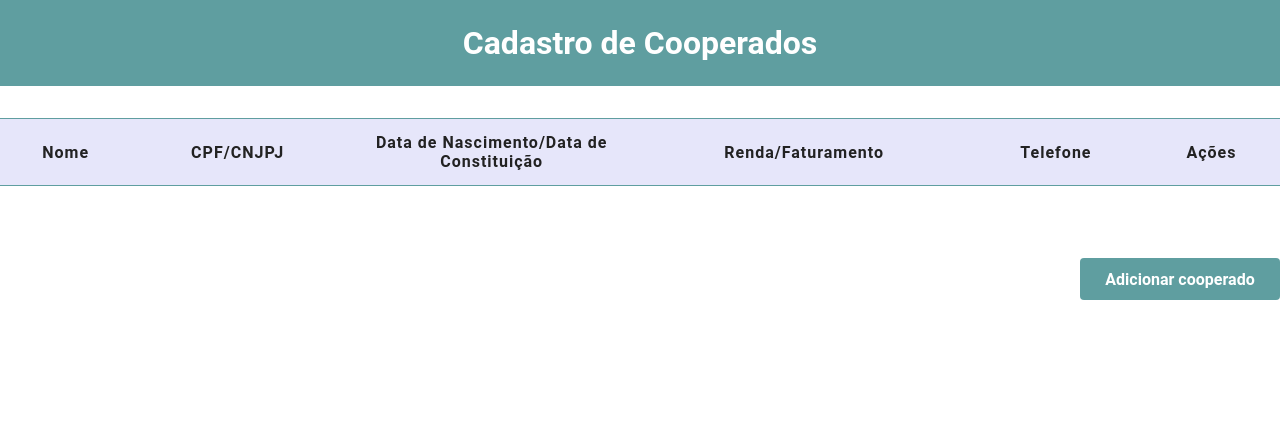
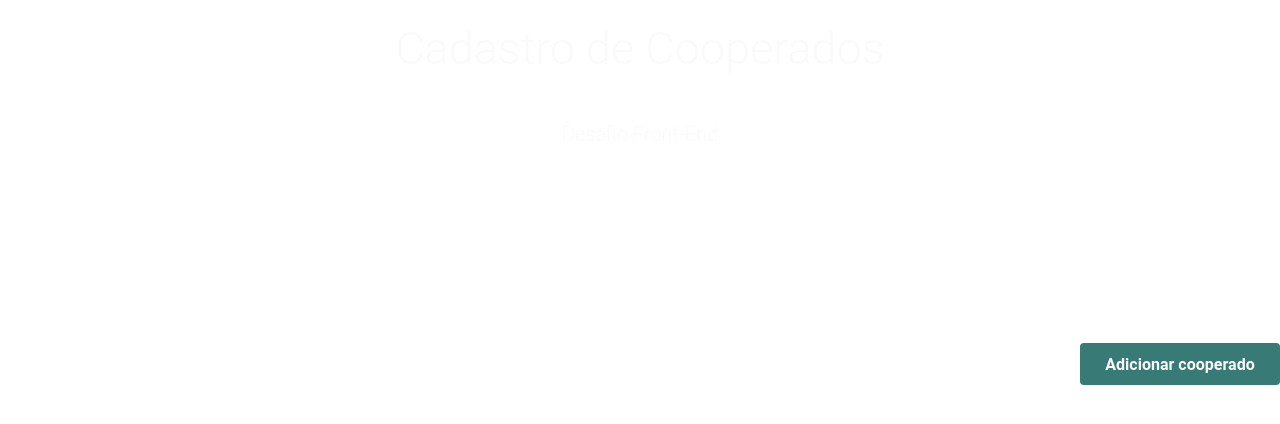
Before and after one commit to nicolyyy/desafio-cooperados, a React (Create React App) app: page / in a window 1280 px wide. Shown: the top 424 px of the page. Built offline with nearby package versions, Linux system fonts and the light colour scheme.

Commit message:
feat: adjusments on styles components

```diff
--- a/src/components/AddCooperativeMember/styles.ts
+++ b/src/components/AddCooperativeMember/styles.ts
@@ -1,4 +1,4 @@
-import styled from "styled-components"
+import styled from "styled-components";
 
 export const Box = styled.div`
   margin: 24px 0;
@@ -11,12 +11,13 @@ export const Box = styled.div`
 
 export const Button = styled.button`
   width: 100%;
-  height: 40px;
-  color: #333;
-  border: 1px solid #dcdce6;
+  height: 45px;
+  color: #fafafa;
+  border: 1px solid #377A76;
   border-radius: 8px;
   padding: 0 24px;
   margin: 8px 0;
+  background-color: #377A76;
 `;
 
 export const Content = styled.div`
@@ -40,16 +41,28 @@ export const Content = styled.div`
 export const Form = styled.form`
   width: 100%;
   max-width: 500px;
-  background-color: cadetblue;
+  background-color:  rgba(255,255,255,0.2);
   padding: 24px;
   border-radius: 4px;
+  margin-top: 32px;
 `;
 
 export const Label = styled.label`
-  color: #333;
+  color: #ffff;
   margin: 15px 0;
 `;
 
+export const RadioButtonContainer = styled.div`
+  display: inline-flex;
+  align-items: center;
+  align-content: center;
+
+  > label{
+    margin: 0  10px;
+  }
+`;
+
 export const RadioButton = styled.input`
-  width: 10px;
+  width: 15px;
+  display: inline;
 `;
--- a/src/components/CooperativeMemberList/index.tsx
+++ b/src/components/CooperativeMemberList/index.tsx
@@ -1,7 +1,9 @@
 import { useState } from "react";
+
 import { CooperativeMember } from "../../types/CooperativeMember";
 import { CooperativeMemberViewModal } from "../CooperativeMemberViewModal";
-import { Button, Table, Td } from "./styles";
+
+import { Button, ButtonsContainer, Table, Td, Th, Tr } from "./styles";
 
 type Props = {
   list: CooperativeMember[];
@@ -34,23 +36,23 @@ export const CooperativeMemberList = (props: Props) => {
   return (
     <>
       <Table>
-        <tr>
-          <Td>Nome</Td>
-          <Td>CPF/CNJPJ</Td>
-          <Td>Data de Nascimento/Data de Constituição</Td>
-          <Td>Renda/Faturamento</Td>
-          <Td>Telefone</Td>
-          <Td>Ações</Td>
-        </tr>
+        <Tr>
+          <Th>Nome</Th>
+          <Th>CPF/CNPJ</Th>
+          <Th>Data de Nascimento/Data de Constituição</Th>
+          <Th>Renda/Faturamento</Th>
+          <Th>Telefone</Th>
+          <Th>Ações</Th>
+        </Tr>
         {list.map((cooperativeMember) => {
           return (
-            <tr key={cooperativeMember.id}>
+            <Tr key={cooperativeMember.id}>
               <Td>{`${cooperativeMember.name}`}</Td>
               <Td>{`${cooperativeMember.identificationNumber}`}</Td>
               <Td>{`${cooperativeMember.birthDate}`}</Td>
               <Td>{`${cooperativeMember.income}`}</Td>
               <Td>{`${cooperativeMember.phoneNumber}`}</Td>
-              <Td>
+              <ButtonsContainer>
                 <ActionButtonComponent
                   label="Visualizar"
                   onClick={() =>
@@ -65,8 +67,8 @@ export const CooperativeMemberList = (props: Props) => {
                   label="Deletar"
                   onClick={() => onHandleDelete(cooperativeMember)}
                 />
-              </Td>
-            </tr>
+              </ButtonsContainer>
+            </Tr>
           );
         })}
       </Table>
--- a/src/components/CooperativeMemberList/styles.ts
+++ b/src/components/CooperativeMemberList/styles.ts
@@ -1,30 +1,60 @@
 import styled from "styled-components";
 
 export const Table = styled.table`
-  border-collapse: collapse;
+  text-align: left;
+  overflow: hidden;
+  width: 80%;
+  margin: 32px 0;
+  display: table;
   width: 100%;
-  margin: 32px 0;
+  border-radius: 10px;
+`;
+
+export const ButtonsContainer = styled.div`
+ display: flex;
+ flex-direction: column;
+ align-items: center;
+
+`
+
+export const Th = styled.th`
+  padding: 25px;
+  text-align: left;
+  font-weight: 500;
+  font-size: 12px;
+  color: #fff;
+  text-transform: uppercase;
+  background-color: rgba(255,255,255,0.3);
+`;
+
+
+export const Tr = styled.tr`
+  border-top: 1px solid cadetblue;
+  border-bottom: 1px solid cadetblue;
+  letter-spacing: 1px;
+  background-color: #e6e6fa;
+  width: 20px;
+  background-color: rgba(255,255,255,0.3);
+  font-weight: bold;
 `;
 
 export const Td = styled.td`
-  border-top: 1px solid cadetblue;
-  border-bottom: 1px solid cadetblue;
-  text-align: center;
-  font-size: 16px;
-  padding: 14px;
-  font-weight: bold;
-  color: #222222;
-  letter-spacing: 1px;
-  background-color: #e6e6fa;
-  width: 20px;
+  padding: 15px;
+  text-align: left;
+  vertical-align:middle;
+  font-weight: 300;
+  font-size: 12px;
+  color: #fff;
+  border-bottom: solid 1px rgba(255,255,255,0.1);
 `;
 
 export const Button = styled.input`
   width: 60%;
   height: 35px;
-  color: #333;
-  border: 1px solid cadetblue;
-  border-radius: 8px;
+  color: #fafafa;
+  border: none;
+  border-radius: 4px;
+  background-color: #377A76;
   padding: 0 24px;
   margin: 8px 0;
   display: flex;
--- a/src/components/CooperativeMemberViewModal/index.tsx
+++ b/src/components/CooperativeMemberViewModal/index.tsx
@@ -1,6 +1,7 @@
 import React, { useState } from "react";
-import Modal from "react-modal";
+
 import { CooperativeMember } from "../../types/CooperativeMember";
+import { Button, Content, StyledModal } from "./styles";
 
 type Props = {
   onCloseModal: () => void;
@@ -16,25 +17,73 @@ export const CooperativeMemberViewModal = (props: Props) => {
     setIsModalOpen(false);
   };
 
+  const isLegalPerson = data.legalEntityType === "jurídica";
+
   return (
     <div>
-      <Modal
+      <StyledModal
         isOpen={isModalOpen}
         onRequestClose={close}
         contentLabel="Visualizar Informações dos Cooperados"
       >
         <h2>Dados do Cooperado</h2>
+        {isLegalPerson ? (
+          <>
+            <Content>
               <span>Nome: </span>
               {data.name}
-        <br />
+            </Content>
+
+            <Content>
+              <span>CNPJ: </span>
+              {data.identificationNumber}
+            </Content>
+
+            <Content>
+              <span>Data de Constituição: </span>
+              {data.birthDate}
+            </Content>
+
+            <Content>
+              <span>Faturamento: </span>
+              {data.income}
+            </Content>
+
+            <Content>
+              <span>Telefone: </span>
+              {data.phoneNumber}
+            </Content>
+          </>
+        ) : (
+          <>
+            <Content>
+              <span>Nome: </span>
+              {data.name}
+            </Content>
+
+            <Content>
               <span>Cpf: </span>
               {data.identificationNumber}
-        <br />
+            </Content>
+
+            <Content>
               <span>Data de Nascimento: </span>
               {data.birthDate}
-        <br />
-        <button onClick={onCloseModal}>Fechar</button>
-      </Modal>
+            </Content>
+
+            <Content>
+              <span>Renda: </span>
+              {data.income}
+            </Content>
+
+            <Content>
+              <span>Telefone: </span>
+              {data.phoneNumber}
+            </Content>
+          </>
+        )}
+        <Button onClick={onCloseModal}>Fechar</Button>
+      </StyledModal>
     </div>
   );
 };
--- /dev/null
+++ b/src/components/CooperativeMemberViewModal/styles.ts
@@ -0,0 +1,45 @@
+import styled from "styled-components";
+import Modal from "react-modal";
+
+export const StyledModal = styled(Modal)`
+  background: -webkit-linear-gradient(left, #25c481, #25b7c4);
+  background: linear-gradient(to right, #25c481, #25b7c4);
+  padding: 20px;
+  height: 100vh;
+  display: flex;
+  flex-direction: column;
+  justify-content: center;
+
+  > h2{
+    color: #fafafa;
+    margin: 12px 0;
+  }
+`;
+
+export const Content = styled.div`
+  display: flex;
+  margin: 2px 0;
+  padding: 6px 0;
+  color: #fafafa;
+
+  > span {
+    margin-right: 12px;
+
+  }
+`;
+
+export const Button = styled.button`
+  width: 100px;
+  height: 35px;
+  color: #fafafa;
+  border: none;
+  border-radius: 4px;
+  background-color: #377A76;
+  margin: 8px 0;
+  display: flex;
+  align-items: center;
+  justify-content: center;
+  text-align: center;
+  font-size: 14px;
+  cursor: pointer;
+`;
--- a/src/components/Home/index.tsx
+++ b/src/components/Home/index.tsx
@@ -1,11 +1,12 @@
 import { useEffect, useState } from "react";
-import { Header, Container, Content, Button, ListContent } from "./styles";
+import { Container, Content, Button, ListContent, H1, H2 } from "./styles";
 
 import { CooperativeMember, PageEnum } from "../../types/CooperativeMember";
 
 import { CooperativeMemberList } from "../CooperativeMemberList";
 import { AddCooperativeMember } from "../AddCooperativeMember";
 import { EditCooperativeMember } from "../EditCooperativeMember";
+
 import GlobalStyle from "../../utils/globalStyles";
 
 const Home = () => {
@@ -66,11 +67,10 @@ const Home = () => {
 
   return (
     <>
-     <GlobalStyle />
+      <GlobalStyle />
       <Container>
-        <Header>
-          <h1>Cadastro de Cooperados</h1>
-        </Header>
+        <H1>Cadastro de Cooperados</H1>
+        <H2>Desafio Front-End</H2>
 
         <Content>
           <ListContent>
--- a/src/components/Home/styles.ts
+++ b/src/components/Home/styles.ts
@@ -1,11 +1,20 @@
 import styled from "styled-components"
 
-export const Header = styled.header`
-  background-color: cadetblue;
-  color: white;
+export const H1 = styled.h1`
+  font-size: 45px;
+  font-weight: 300;
+  line-height: 1em;
   text-align: center;
-  width: 100%;
-  padding: 24px 0;
+  color: #fafafa;
+  margin: 2% 0;
+`;
+
+export const H2 = styled.h2`
+  font-size: 20px;
+  font-weight: 300;
+  text-align: center;
+  color: #fafafa;
+  margin: 2% 0;
 `;
 
 export const Container = styled.div`
@@ -30,15 +39,13 @@ export const ListContent = styled.div`
 export const Button = styled.button`
   width: 200px;
   height: 42px;
-  background-color: cadetblue;
+  background-color: #377A76;
   border-radius: 4px;
-  color: #FFF;
+  color: #fafafa;
   font-weight: bold;
   font-size: 16px;
   border: 0;
   align-self: flex-end;
   margin-top: 40px;
-  margin-left: 30px;
-  transition: background-color 0.2s;
   cursor: pointer;
 `;
```
Also changed, not shown: src/components/AddCooperativeMember/index.tsx (+47 -25 lines), src/components/EditCooperativeMember/index.tsx (+8 -2 lines). Lines whose indentation alone changed are shown as unchanged.
